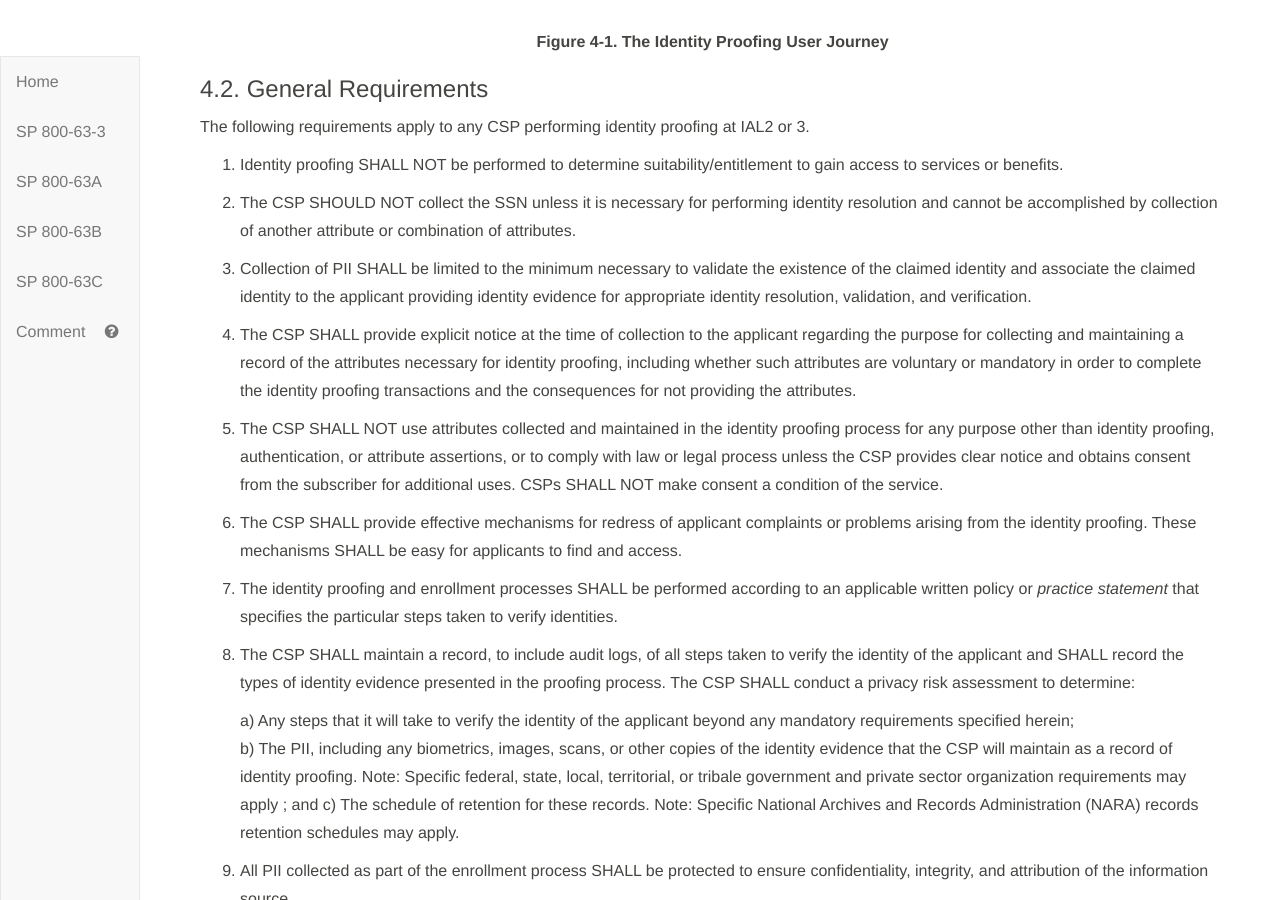
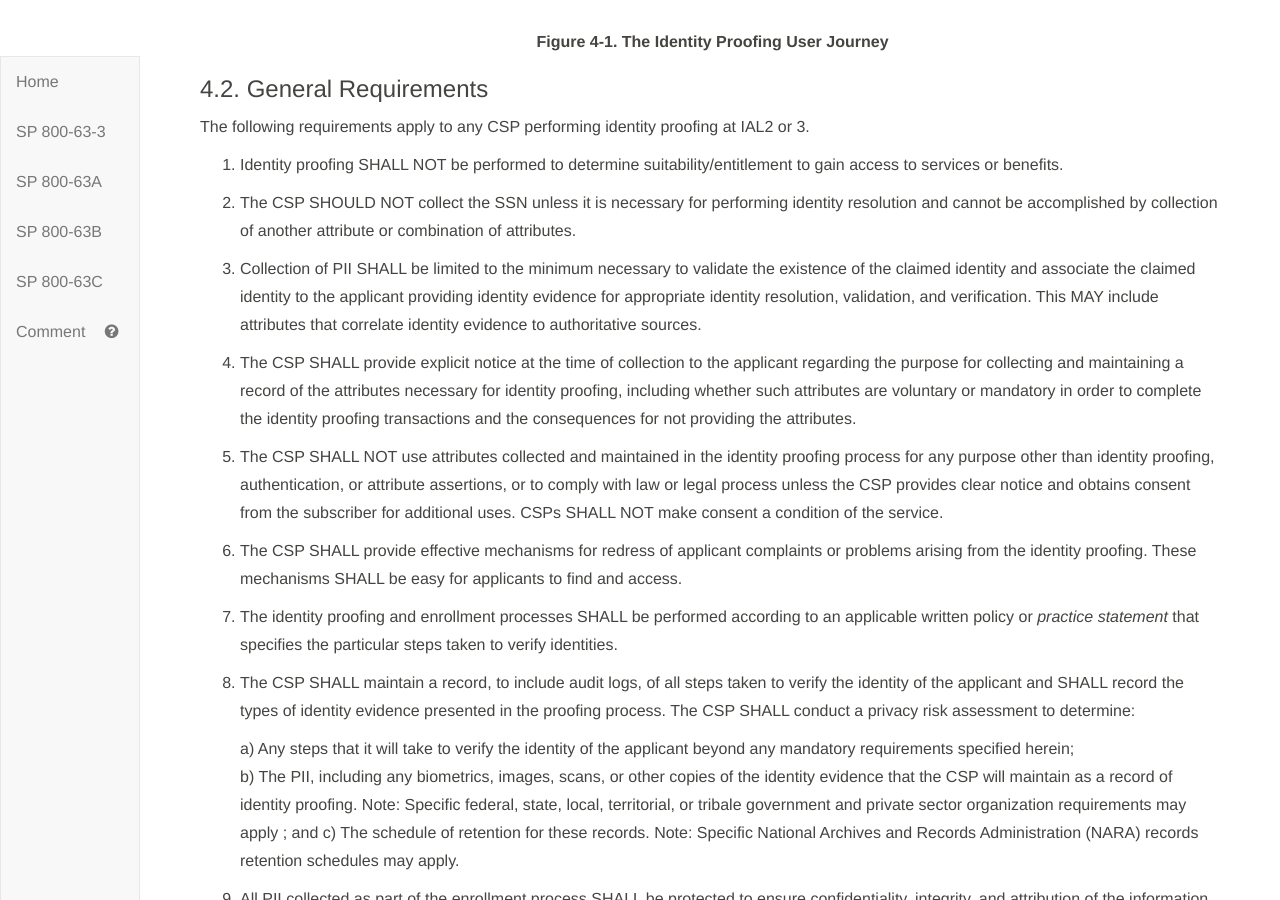
Before and after one commit to usnistgov/800-63-3, a Jekyll site: the page built from sp800-63a/sec4_ial.md, in a window 1280 px wide and 900 px high, scrolled down 1371 px. Built offline with Jekyll 4.4.1, drawn with Linux system fonts in a browser that asks for light colours; our own code applies the rules of GitHub Pages for plain Markdown files.

Commit message:
Closes #777

```diff
--- a/sp800-63a/sec4_ial.md
+++ b/sp800-63a/sec4_ial.md
@@ -38,7 +38,7 @@
 
 2. The CSP SHOULD NOT collect the SSN unless it is necessary for performing identity resolution and cannot be accomplished by collection of another attribute or combination of attributes.
 
-3. Collection of PII SHALL be limited to the minimum necessary to validate the existence of the claimed identity and associate the claimed identity to the applicant providing identity evidence for appropriate identity resolution, validation, and verification.
+3. Collection of PII SHALL be limited to the minimum necessary to validate the existence of the claimed identity and associate the claimed identity to the applicant providing identity evidence for appropriate identity resolution, validation, and verification. This MAY include attributes that correlate identity evidence to authoritative sources.
 
 4. The CSP SHALL provide explicit notice at the time of collection to the applicant regarding the purpose for collecting and maintaining a record of the attributes necessary for identity proofing, including whether such attributes are voluntary or mandatory in order to complete the identity proofing transactions and the consequences for not providing the attributes.
 
```
